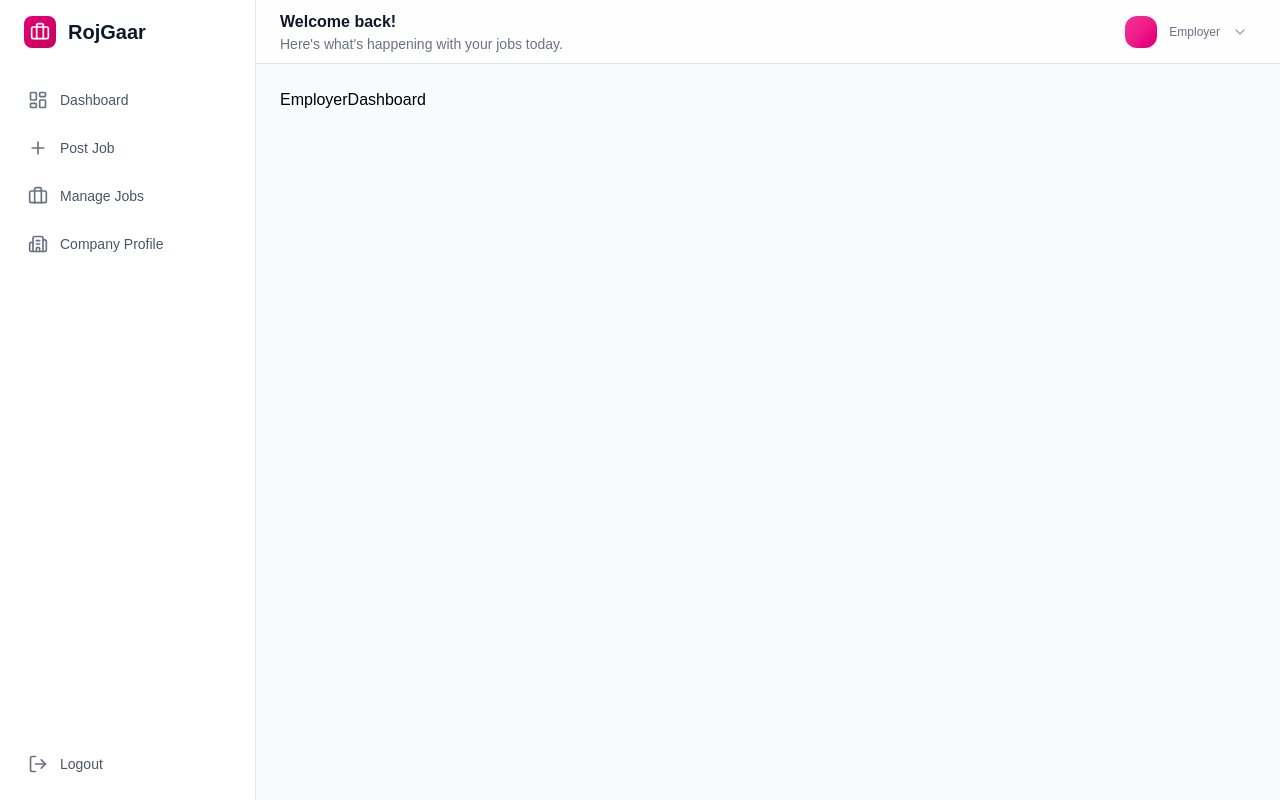
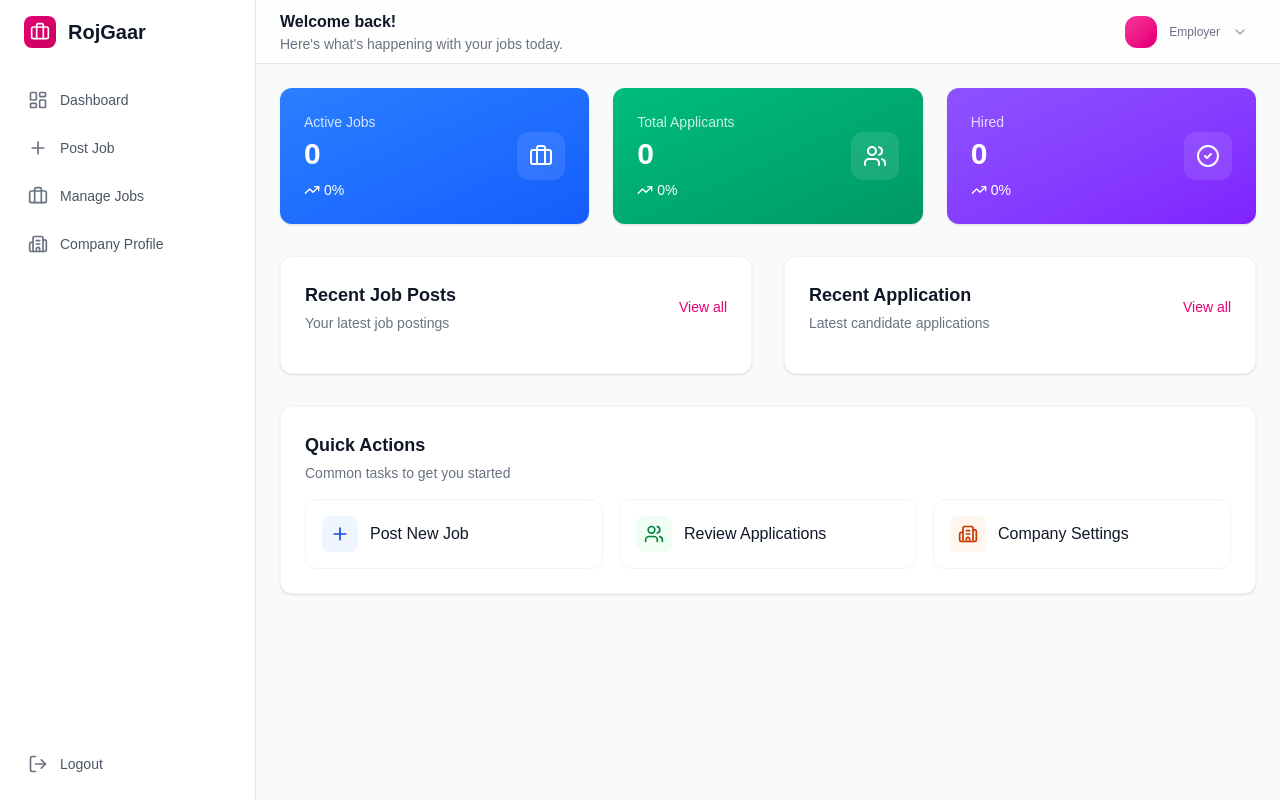
Before and after one commit to mannishh/Online-Job-Portal, a React (Vite) app in the folder frontend/job-portal/: page /employer-dashboard in a window 1280 px wide. Built offline with nearby package versions, Linux system fonts and the light colour scheme.

Commit message:
employer dashboard done

```diff
--- /dev/null
+++ b/frontend/job-portal/src/components/Cards/ApplicantDashboard.jsx
@@ -0,0 +1,32 @@
+import { Clock } from "lucide-react";
+
+const ApplicantDashboardCard = ({ applicant, position, time }) => {
+  return (
+    <div className="flex items-center justify-between p-4 rounded-xl border border-gray-100 hover:border-gray-200 transition-colors">
+      <div className="flex items-center space-x-4">
+        <div className="h-10 w-10 bg-linear-to-br from-indigo-400 to-indigo-500 rounded-xl flex items-center justify-center">
+          <span className="text-white font-medium text-sm">
+            {applicant.name
+              .split(" ")
+              .map((n) => n[0])
+              .join("")}
+          </span>
+        </div>
+
+        <div>
+          <h4 className="text-[15px] font-medium text-gray-900">{applicant.name}</h4>
+          <p className="text-sm text-gray-500">{position}</p>
+        </div>
+      </div>
+
+      <div className="flex items-center space-x-3">
+        <div className="flex items-center text-xs text-gray-500">
+          <Clock className="h-3 w-3 mr-1" />
+          {time}
+        </div>
+      </div>
+    </div>
+  );
+};
+
+export default ApplicantDashboardCard;
--- /dev/null
+++ b/frontend/job-portal/src/components/Cards/JobDashboardCard.jsx
@@ -0,0 +1,35 @@
+import { Briefcase } from "lucide-react";
+import moment from "moment";
+
+const JobDashboardCard = ({ job }) => {
+  return (
+    <div className="flex items-center justify-between p-4 rounded-xl border border-gray-100 hover:border-gray-200 transition-colors">
+      <div className="flex items-center gap-4">
+        <div className="h-10 w-10 bg-pink-100 rounded-xl flex items-center justify-center">
+            <Briefcase className="h-5 w-5 text-pink-600" />
+        </div>
+
+        <div>
+          <h4 className="text-[15px] font-medium text-gray-900">{job.title}</h4>
+          <p className="text-xs text-gray-500">
+            {job.location} • {moment(job.createdAt)?.format("Do MM YYYY")}
+          </p>
+        </div>
+      </div>
+
+      <div className="flex items-center space-x-3">
+        <span
+          className={`px-3 py-1 text-xs font-medium rounded-full ${
+            !job.isClosed
+              ? "bg-green-100 text-green-700"
+              : "bg-gray-100 text-gray-600"
+          }`}
+        >
+          {job.isClosed ? "Closed" : "Active"}
+        </span>
+      </div>
+    </div>
+  );
+};
+
+export default JobDashboardCard;
--- /dev/null
+++ b/frontend/job-portal/src/components/LoadingSpinner.jsx
@@ -0,0 +1,22 @@
+import { Briefcase } from "lucide-react";
+
+const LoadingSpinner = () => {
+  return (
+    <div className="min-h-screen bg-linear-to-br from-pink-50 via-white to-purple-50 flex items-center justify-center">
+      <div className="text-center">
+        <div className="relative">
+          <div className="animate-spin rounded-full h-16 w-16 border-4 border-pink-200 border-t-pink-600 mx-auto mb-4"></div>
+          <div className="absolute inset-0 flex items-center justify-center">
+            <Briefcase className="w-6 h-6 text-pink-600" />
+          </div>
+        </div>
+
+        <p className="text-gray-600 font-medium">
+          Finding amazing opportunities...
+        </p>
+      </div>
+    </div>
+  );
+};
+
+export default LoadingSpinner;
--- a/frontend/job-portal/src/pages/Employer/EmployerDashboard.jsx
+++ b/frontend/job-portal/src/pages/Employer/EmployerDashboard.jsx
@@ -1,4 +1,4 @@
-import { useEffect, useState } from "react";
+import { Children, useEffect, useState } from "react";
 import {
   Plus,
   Briefcase,
@@ -12,6 +12,69 @@ import { useNavigate } from "react-router-dom";
 import axiosInstance from "../../utils/axiosInstance";
 import { API_PATHS } from "../../utils/apiPaths";
 import DashboardLayout from "../../components/layout/DashboardLayout";
+import LoadingSpinner from "../../components/LoadingSpinner";
+import JobDashboardCard from "../../components/Cards/JobDashboardCard";
+
+const Card = ({ title, headerAction, subtitle, className, children }) => {
+  return (
+    <div
+      className={`bg-white rounded-xl border border-gray-100 shadow-sm hover:shadow-md transition-shadow duration-200 ${className}`}
+    >
+      {(title || headerAction) && (
+        <div className="flex items-center justify-between p-6 pb-4">
+          <div>
+            {title && (
+              <h3 className="text-lg font-semibold text-gray-900">{title}</h3>
+            )}
+            {subtitle && (
+              <p className="text-sm text-gray-500 mt-1">{subtitle}</p>
+            )}
+          </div>
+          {headerAction}
+        </div>
+      )}
+      <div className={title ? "px-6 pb-6" : "p-6"}>{children}</div>
+    </div>
+  );
+};
+
+const StatCard = ({
+  title,
+  value,
+  icon: Icon,
+  trend,
+  trendValue,
+  color = "blue",
+}) => {
+  const colorClasses = {
+    blue: "from-blue-500 to-blue-600",
+    green: "from-emerald-500 to-emerald-600",
+    purple: "from-violet-500 to-violet-600",
+    orange: "from-orange-500 to-orange-600",
+  };
+
+  return (
+    <Card
+      className={`bg-linear-to-br ${colorClasses[color]} text-white border-0`}
+    >
+      <div className="flex items-center justify-between">
+        <div>
+          <p className="text-white/80 text-sm font-medium">{title}</p>
+          <p className="text-3xl font-bold mt-1">{value}</p>
+          {trend && (
+            <div className="flex items-center mt-2 text-sm">
+              <TrendingUp className="h-4 w-4 mr-1" />
+              <span className="font-medium">{trendValue}</span>
+            </div>
+          )}
+        </div>
+        <div className="bg-white/10 p-3 rounded-xl">
+          <Icon className="h-6 w-6" />
+        </div>
+      </div>
+    </Card>
+  );
+};
 
 const EmployerDashboard = () => {
   const navigate = useNavigate();
@@ -39,10 +102,138 @@ const EmployerDashboard = () => {
   }, []);
 
   return (
-  <DashboardLayout activeMenu='employer-dashboard'>
-    EmployerDashboard
+    <DashboardLayout activeMenu="employer-dashboard">
+      {isLoading ? (
+        <LoadingSpinner />
+      ) : (
+        <div className="max-w-7xl mx-auto space-y-8 mb-96">
+          {/* Dashboard Stats */}
+          <div className="grid grid-cols-1 sm:grid-cols-2 lg:grid-cols-3 gap-6 ">
+            <StatCard
+              title="Active Jobs"
+              value={dashboardData?.counts?.totalActiveJobs || 0}
+              icon={Briefcase}
+              trend={true}
+              trendValue={`${dashboardData?.counts?.trends?.activeJobs || 0}%`}
+              color="blue"
+            />
+
+            <StatCard
+              title="Total Applicants"
+              value={dashboardData?.counts?.totalApplications || 0}
+              icon={Users}
+              trend={true}
+              trendValue={`${
+                dashboardData?.counts?.trends?.totalApplicants || 0
+              }%`}
+              color="green"
+            />
+
+            <StatCard
+              title="Hired"
+              value={dashboardData?.counts?.totalHired || 0}
+              icon={CheckCircle2}
+              trend={true}
+              trendValue={`${dashboardData?.counts?.trends?.totalHired || 0}%`}
+              color="purple"
+            />
+          </div>
+
+          {/* Recent Activity */}
+          <div className="grid grid-cols-1 lg:grid-cols-2 gap-8">
+            <Card
+              title="Recent Job Posts"
+              subtitle="Your latest job postings"
+              headerAction={
+                <button
+                  className="text-sm text-pink-600 hover:text-pink-700 font-medium cursor-pointer"
+                  onClick={() => navigate("/manage-jobs")}
+                >
+                  View all
+                </button>
+              }
+            >
+              <div className="space-y-3">
+                {dashboardData?.data?.recentJobs
+                  ?.slice(0, 3)
+                  ?.map((job, index) => (
+                    <JobDashboardCard key={index} job={job} />
+                  ))}
+              </div>
+            </Card>
+
+            <Card
+              title="Recent Application"
+              subtitle="Latest candidate applications"
+              headerAction={
+                <button
+                  className="text-sm text-pink-600 hover:text-pink-700 font-medium cursor-pointer"
+                  onClick={() => navigate("/manage-jobs")}
+                >
+                  View all
+                </button>
+              }
+            >
+              <div className="space-y-3">
+                {dashboardData?.data?.recentApplications
+                  ?.slice(0, 3)
+                  ?.map((data, index) => (
+                    <ApplicationDashboardCard
+                      key={index}
+                      applicant={data?.applicant || ""}
+                      position={data?.job?.title || ""}
+                      time={moment(data?.updatedAt).fromNow()}
+                    />
+                  ))}
+              </div>
+            </Card>
+          </div>
+
+          {/* Quick Actions */}
+          <Card
+            title="Quick Actions"
+            subtitle="Common tasks to get you started"
+          >
+            <div className="grid grid-cols-1 sm:grid-cols-2 lg:grid-cols-3 gap-4">
+              {[
+                {
+                  title: "Post New Job",
+                  icon: Plus,
+                  color: "bg-blue-50 text-blue-700",
+                  path: "/post-job",
+                },
+                {
+                  title: "Review Applications",
+                  icon: Users,
+                  color: "bg-green-50 text-green-700",
+                  path: "/manage-jobs",
+                },
+                {
+                  title: "Company Settings",
+                  icon: Building2,
+                  color: "bg-orange-50 text-orange-700",
+                  path: "/company-profile",
+                },
+              ].map((action, index) => (
+                <button
+                  key={index}
+                  className="flex items-center space-x-3 p-4 rounded-xl border border-gray-100 hover:border-gray-200 hover:shadow-sm transition-all duration-200 text-left"
+                  onClick={() => navigate(action.path)}
+                >
+                  <div className={`p-2 rounded-lg ${action.color}`}>
+                    <action.icon className="h-5 w-5" />
+                  </div>
+                  <span className="font-medium text-gray-900">
+                    {action.title}
+                  </span>
+                </button>
+              ))}
+            </div>
+          </Card>
+        </div>
+      )}
     </DashboardLayout>
-    );
+  );
 };
 
 export default EmployerDashboard;
```
